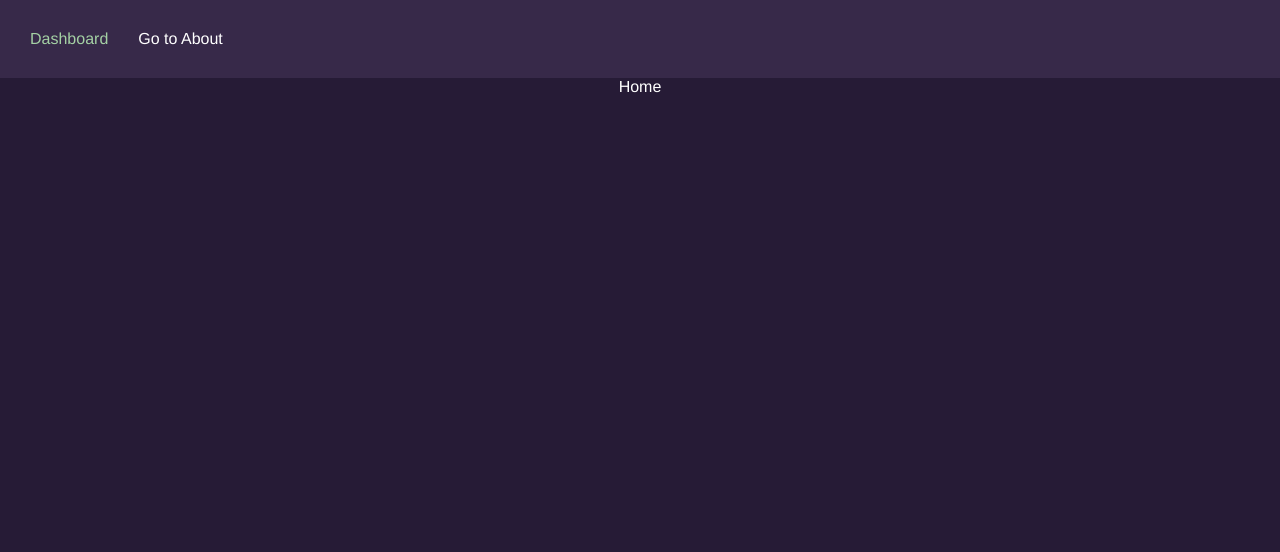
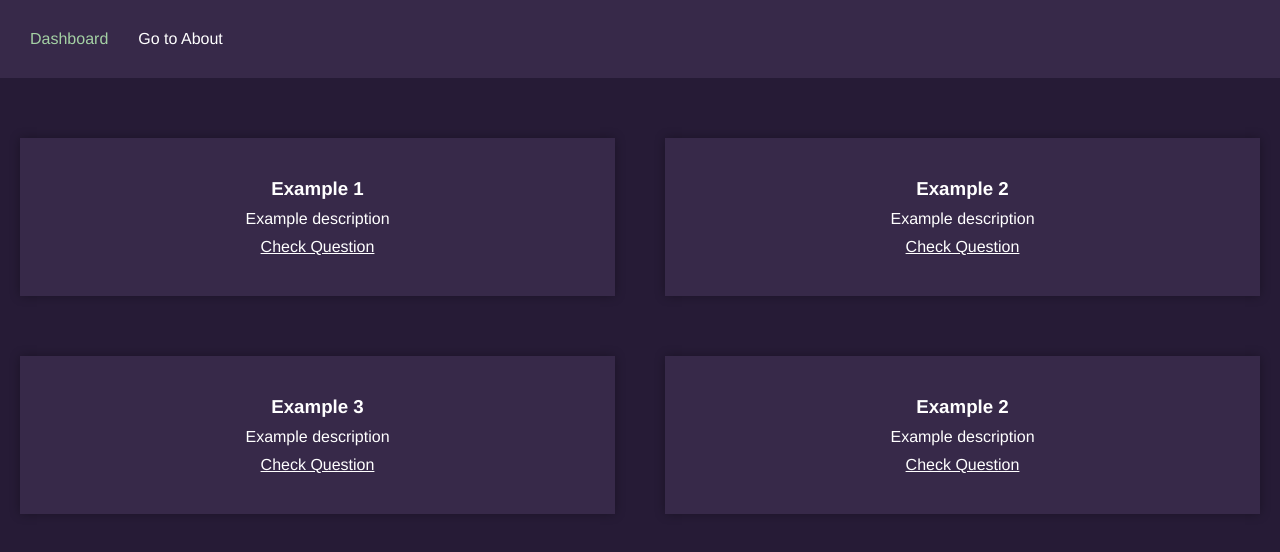
Before and after one commit to KacperNlp/Q-and-A-app, a Vue app in the folder app/: page / in a window 1280 px wide. Shown: the top 552 px of the page. Built offline with nearby package versions, Linux system fonts and the light colour scheme.

Commit message:
Display posts

```diff
--- a/app/public/database/posts.json
+++ b/app/public/database/posts.json
@@ -11,6 +11,18 @@
             "description": "Example description",
             "key": 22,
             "id": 2
+        },
+        {
+            "title": "Example 3",
+            "description": "Example description",
+            "key": 33,
+            "id": 4
+        },
+        {
+            "title": "Example 2",
+            "description": "Example description",
+            "key": 44,
+            "id": 5
         }
     ]
 }
--- a/app/src/App.vue
+++ b/app/src/App.vue
@@ -1,7 +1,4 @@
 <template>
-  <div>
-    <NavigationLayout></NavigationLayout>
-  </div>
   <router-view></router-view>
 </template>
 
--- /dev/null
+++ b/app/src/components/AppCard.vue
@@ -0,0 +1,21 @@
+<template>
+  <div class="card">
+    <slot></slot>
+  </div>
+</template>
+<script>
+export default {
+  name: "AppCard",
+};
+</script>
+<style lang="scss" scoped>
+.card {
+  padding: 20px 10px;
+  background: #372949;
+  box-shadow: 0 0 10px rgba(0, 0, 0, 0.3);
+
+  @media (min-width: 768px) {
+    padding: 40px 20px;
+  }
+}
+</style>
--- a/app/src/layouts/DashboardLayout.vue
+++ b/app/src/layouts/DashboardLayout.vue
@@ -1,9 +1,27 @@
 <template>
-  <div></div>
+  <NavigationLayout></NavigationLayout>
+  <main class="dashboard">
+    <slot name="content"></slot>
+  </main>
 </template>
 <script>
 export default {
   name: "DashboardLayout",
 };
 </script>
-<style lang="scss"></style>
+<style lang="scss">
+.dashboard {
+  display: grid;
+  grid-gap: 50px;
+  grid-template-columns: 1fr;
+  max-width: 1440px;
+  margin: auto;
+  padding: 30px 20px;
+
+  @media (min-width: 768px) {
+    grid-gap: 60px 50px;
+    grid-template-columns: repeat(2, 1fr);
+    padding: 60px 20px;
+  }
+}
+</style>
--- a/app/src/view/AboutView.vue
+++ b/app/src/view/AboutView.vue
@@ -1,8 +1,11 @@
 <template>
-  <div>
-    <h1>About</h1>
-  </div>
+  <DashboardLayout>
+    <template v-slot:content>
+      <h1>About</h1>
+    </template>
+  </DashboardLayout>
 </template>
+
 <script>
 export default {
   name: "AboutView",
--- a/app/src/view/HomeView.vue
+++ b/app/src/view/HomeView.vue
@@ -1,5 +1,17 @@
 <template>
-  <div>Home</div>
+  <DashboardLayout>
+    <template v-slot:content>
+      <AppCard v-for="post in posts" :key="post.key">
+        <div class="post-card">
+          <h3 class="post-card-headlie">{{ post.title }}</h3>
+          <p class="post-card-description">{{ post.description }}</p>
+          <router-link :to="`/post/${post.id}`" class="post-card-link"
+            >Check Question</router-link
+          >
+        </div>
+      </AppCard>
+    </template>
+  </DashboardLayout>
 </template>
 <script>
 import getPosts from "@/services/getPosts";
@@ -17,4 +29,18 @@ export default {
   },
 };
 </script>
-<style lang="scss"></style>
+<style lang="scss">
+.post-card {
+  &-headlie {
+    margin-bottom: 10px;
+  }
+
+  &-description {
+    margin-bottom: 10px;
+  }
+
+  &-link {
+    color: #fff;
+  }
+}
+</style>
```
Also changed, not shown: app/src/main.js (+8 -0 lines).
